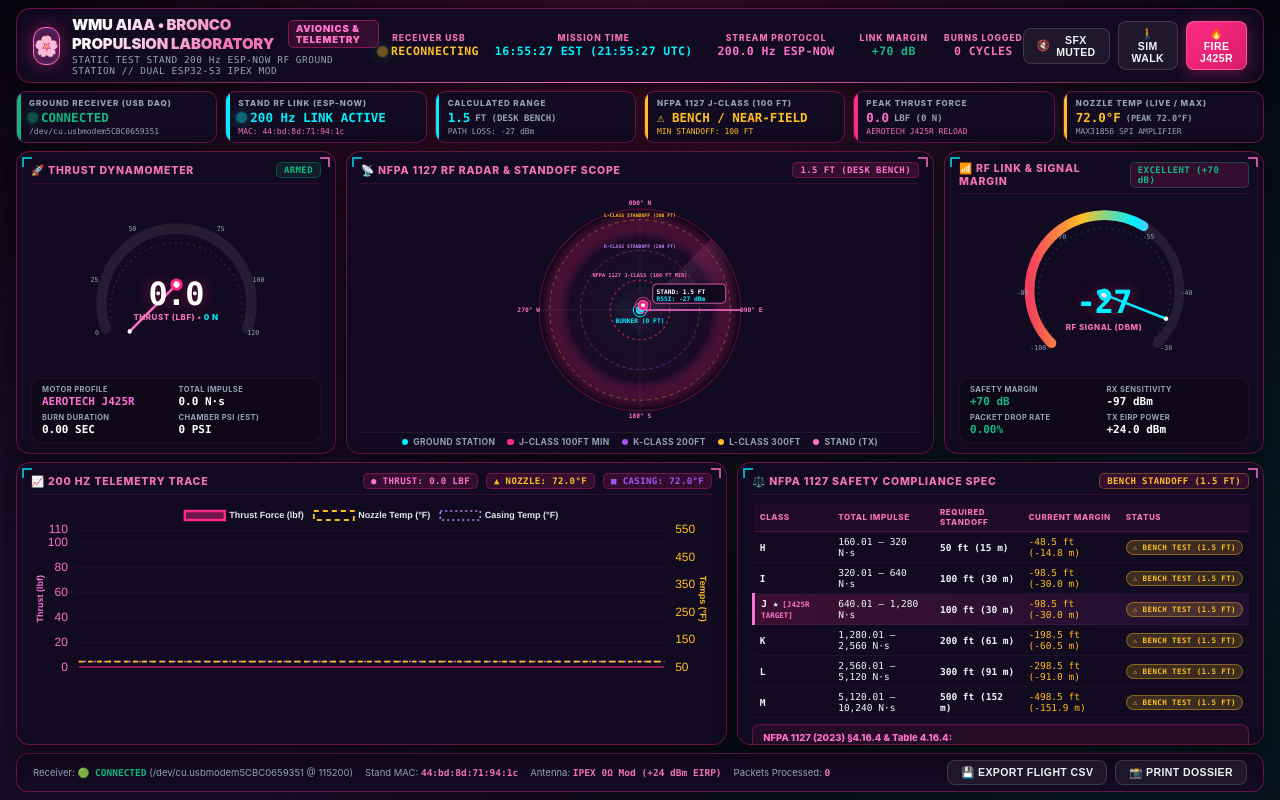
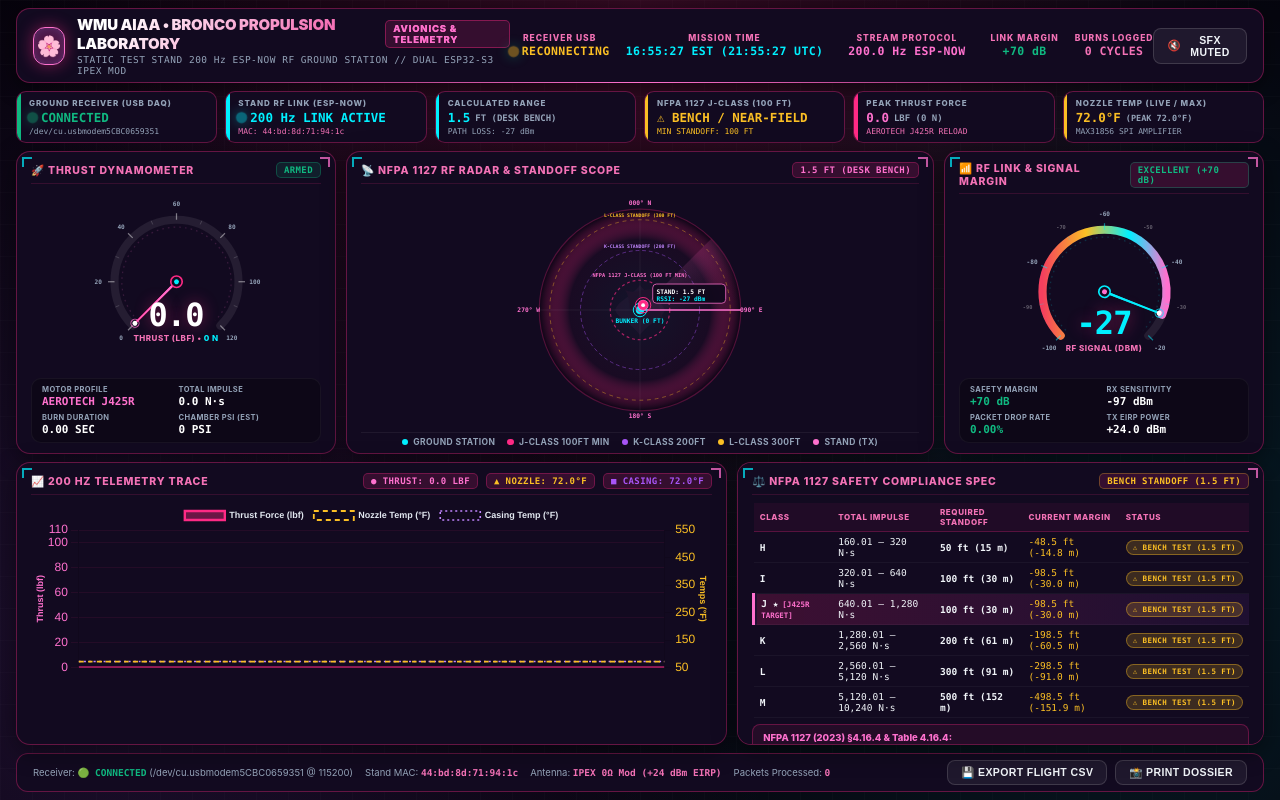
Before and after one commit to airbreak404/bpl-software, a plain HTML site: page web/index.html in a window 1280 px wide. Drawn offline with Linux system fonts and the light colour scheme; no server answers; animation ran at ten frames a second.

Commit message:
Mathematically align dial needles and remove simulation buttons

```diff
--- a/web/index.html
+++ b/web/index.html
@@ -407,18 +407,18 @@
       align-items: center;
       justify-content: center;
       position: relative;
-      margin: 2px 0 6px;
+      margin: 2px 0 4px;
     }
 
     .gauge-svg {
       width: 225px;
-      height: 150px;
+      height: 155px;
       overflow: visible;
     }
 
     .gauge-center-text {
       position: absolute;
-      bottom: 20px;
+      bottom: 4px;
       left: 0;
       right: 0;
       margin: 0 auto;
@@ -717,12 +717,6 @@
       <button class="btn btn-secondary" id="btnAudioToggle" onclick="toggleAudio()">
         <span id="audioIcon">🔇</span> SFX MUTED
       </button>
-      <button class="btn btn-secondary" id="btnSimWalk" onclick="simulateWalkOut()">
-        🚶 SIM WALK
-      </button>
-      <button class="btn" id="btnFireJ425R" onclick="triggerStaticBurn()">
-        🔥 FIRE J425R
-      </button>
     </div>
   </header>
 
@@ -795,7 +789,7 @@
 
       <!-- Thrust Dial Gauge (SVG) -->
       <div class="gauge-wrapper">
-        <svg class="gauge-svg" viewBox="0 0 250 170">
+        <svg class="gauge-svg" viewBox="0 0 250 190">
           <defs>
             <linearGradient id="thrustArcGrad" x1="0%" y1="0%" x2="100%" y2="0%">
               <stop offset="0%" stop-color="#00f0ff" />
@@ -804,29 +798,49 @@
               <stop offset="100%" stop-color="#f43f5e" />
             </linearGradient>
           </defs>
-          <!-- Gauge Background Arc -->
-          <path d="M 45 155 A 85 85 0 1 1 205 155" fill="none" stroke="rgba(255,255,255,0.08)" stroke-width="12" stroke-linecap="round" />
-          <!-- Concentric Inner Aerospace Guide Track -->
-          <path d="M 52 150 A 75 75 0 1 1 198 150" fill="none" stroke="rgba(255, 113, 206, 0.16)" stroke-width="2" stroke-dasharray="2, 5" />
+          <!-- Gauge Background Arc (R=76, 270 deg sweep from -135 to +135) -->
+          <path d="M 71.26 163.74 A 76 76 0 1 1 178.74 163.74" fill="none" stroke="rgba(255,255,255,0.08)" stroke-width="10" stroke-linecap="round" />
+          <!-- Inner Concentric Guide Track (R=67) -->
+          <path d="M 77.62 157.38 A 67 67 0 1 1 172.38 157.38" fill="none" stroke="rgba(255, 113, 206, 0.16)" stroke-width="1.5" stroke-dasharray="2, 5" />
           <!-- Animated Thrust Arc Fill -->
-          <path id="svgThrustArc" d="M 45 155 A 85 85 0 1 1 205 155" fill="none" stroke="url(#thrustArcGrad)" stroke-width="12" stroke-linecap="round" stroke-dasharray="400" stroke-dashoffset="400" />
-
-          <!-- Tick Marks & Numbers -->
-          <g font-size="7.5" fill="var(--text-muted)" font-family="var(--font-mono)" text-anchor="middle">
-            <text x="35" y="162">0</text>
-            <text x="32" y="102">25</text>
-            <text x="75" y="44">50</text>
-            <text x="175" y="44">75</text>
-            <text x="218" y="102">100</text>
-            <text x="212" y="162">120</text>
+          <path id="svgThrustArc" d="M 71.26 163.74 A 76 76 0 1 1 178.74 163.74" fill="none" stroke="url(#thrustArcGrad)" stroke-width="10" stroke-linecap="round" stroke-dasharray="358.2" stroke-dashoffset="358.2" />
+
+          <!-- Major Radial Ticks (0, 20, 40, 60, 80, 100, 120 lbf) -->
+          <line x1="71.3" y1="163.7" x2="65.6" y2="169.4" stroke="rgba(255,255,255,0.45)" stroke-width="1.5" />
+          <line x1="49.0" y1="110.0" x2="41.0" y2="110.0" stroke="rgba(255,255,255,0.45)" stroke-width="1.5" />
+          <line x1="71.3" y1="56.3" x2="65.6" y2="50.6" stroke="rgba(255,255,255,0.45)" stroke-width="1.5" />
+          <line x1="125.0" y1="34.0" x2="125.0" y2="26.0" stroke="rgba(255,255,255,0.45)" stroke-width="1.5" />
+          <line x1="178.7" y1="56.3" x2="184.4" y2="50.6" stroke="rgba(255,255,255,0.45)" stroke-width="1.5" />
+          <line x1="201.0" y1="110.0" x2="209.0" y2="110.0" stroke="rgba(255,255,255,0.45)" stroke-width="1.5" />
+          <line x1="178.7" y1="163.7" x2="184.4" y2="169.4" stroke="rgba(255,255,255,0.45)" stroke-width="1.5" />
+
+          <!-- Minor Radial Ticks (10, 30, 50, 70, 90, 110 lbf) -->
+          <line x1="54.8" y1="139.1" x2="50.2" y2="141.0" stroke="rgba(255,255,255,0.2)" stroke-width="1" />
+          <line x1="54.8" y1="80.9" x2="50.2" y2="79.0" stroke="rgba(255,255,255,0.2)" stroke-width="1" />
+          <line x1="95.9" y1="39.8" x2="94.0" y2="35.2" stroke="rgba(255,255,255,0.2)" stroke-width="1" />
+          <line x1="154.1" y1="39.8" x2="156.0" y2="35.2" stroke="rgba(255,255,255,0.2)" stroke-width="1" />
+          <line x1="195.2" y1="80.9" x2="199.8" y2="79.0" stroke="rgba(255,255,255,0.2)" stroke-width="1" />
+          <line x1="195.2" y1="139.1" x2="199.8" y2="141.0" stroke="rgba(255,255,255,0.2)" stroke-width="1" />
+
+          <!-- Numeric Dial Labels (Collinear with Radial Ticks) -->
+          <g font-size="7.5" fill="var(--text-muted)" font-family="var(--font-mono)" font-weight="700" text-anchor="middle">
+            <text x="57.1" y="180.9">0</text>
+            <text x="29.0" y="113.0">20</text>
+            <text x="57.1" y="45.1">40</text>
+            <text x="125.0" y="17.0">60</text>
+            <text x="192.9" y="45.1">80</text>
+            <text x="221.0" y="113.0">100</text>
+            <text x="192.9" y="180.9">120</text>
           </g>
 
           <!-- Needle Indicator with Smooth CSS Interpolation -->
-          <g id="svgThrustNeedleGroup" transform="rotate(-135 125 105)">
-            <line x1="125" y1="105" x2="125" y2="30" stroke="#ff71ce" stroke-width="2.8" stroke-linecap="round" />
-            <circle cx="125" cy="30" r="2.5" fill="#ffffff" />
-            <circle cx="125" cy="105" r="7" fill="#ff2a85" />
-            <circle cx="125" cy="105" r="3.5" fill="#ffffff" />
+          <g id="svgThrustNeedleGroup" transform="rotate(-135 125 110)">
+            <line x1="125" y1="110" x2="125" y2="38" stroke="#ff2a85" stroke-width="2.5" stroke-linecap="round" />
+            <polygon points="123.5,110 126.5,110 125.5,38 124.5,38" fill="#ff71ce" />
+            <circle cx="125" cy="38" r="3" fill="#ffffff" />
+            <circle cx="125" cy="38" r="5" fill="none" stroke="#ff71ce" stroke-width="1.2" opacity="0.8" />
+            <circle cx="125" cy="110" r="7" fill="#120a20" stroke="#ff2a85" stroke-width="2" />
+            <circle cx="125" cy="110" r="3" fill="#00f0ff" />
           </g>
         </svg>
 
@@ -970,7 +984,7 @@
 
       <!-- RF Dial Gauge (SVG) -->
       <div class="gauge-wrapper">
-        <svg class="gauge-svg" viewBox="0 0 250 170">
+        <svg class="gauge-svg" viewBox="0 0 250 190">
           <defs>
             <linearGradient id="rfArcGrad" x1="0%" y1="0%" x2="100%" y2="0%">
               <stop offset="0%" stop-color="#f43f5e" />
@@ -979,29 +993,48 @@
               <stop offset="100%" stop-color="#ff71ce" />
             </linearGradient>
           </defs>
-          <!-- Gauge Background Arc -->
-          <path d="M 64.89 160.1 A 85 85 0 1 1 185.1 160.1" fill="none" stroke="rgba(255,255,255,0.08)" stroke-width="11" stroke-linecap="round" />
-          <!-- Concentric Inner Guide Track -->
-          <path d="M 70 156 A 75 75 0 1 1 180 156" fill="none" stroke="rgba(0, 240, 255, 0.16)" stroke-width="2" stroke-dasharray="2, 5" />
+          <!-- Gauge Background Arc (R=76, 270 deg sweep from -135 to +135) -->
+          <path d="M 71.26 163.74 A 76 76 0 1 1 178.74 163.74" fill="none" stroke="rgba(255,255,255,0.08)" stroke-width="10" stroke-linecap="round" />
+          <!-- Concentric Inner Guide Track (R=67) -->
+          <path d="M 77.62 157.38 A 67 67 0 1 1 172.38 157.38" fill="none" stroke="rgba(0, 240, 255, 0.16)" stroke-width="1.5" stroke-dasharray="2, 5" />
           <!-- Animated RF Arc Fill -->
-          <path id="svgRfArc" d="M 64.89 160.1 A 85 85 0 1 1 185.1 160.1" fill="none" stroke="url(#rfArcGrad)" stroke-width="11" stroke-linecap="round" stroke-dasharray="400" stroke-dashoffset="100" />
-
-          <!-- Tick Marks & dBm Labels -->
-          <g font-size="7.5" fill="var(--text-muted)" font-family="var(--font-mono)" text-anchor="middle">
-            <text x="50" y="168">-100</text>
-            <text x="32" y="105">-85</text>
-            <text x="75" y="42">-70</text>
-            <text x="175" y="42">-55</text>
-            <text x="218" y="105">-40</text>
-            <text x="195" y="168">-30</text>
+          <path id="svgRfArc" d="M 71.26 163.74 A 76 76 0 1 1 178.74 163.74" fill="none" stroke="url(#rfArcGrad)" stroke-width="10" stroke-linecap="round" stroke-dasharray="358.2" stroke-dashoffset="358.2" />
+
+          <!-- Major Radial Ticks (-100, -80, -60, -40, -20 dBm) -->
+          <line x1="71.3" y1="163.7" x2="65.6" y2="169.4" stroke="rgba(0,240,255,0.5)" stroke-width="1.5" />
+          <line x1="54.8" y1="80.9" x2="47.4" y2="77.9" stroke="rgba(0,240,255,0.5)" stroke-width="1.5" />
+          <line x1="125.0" y1="34.0" x2="125.0" y2="26.0" stroke="rgba(0,240,255,0.5)" stroke-width="1.5" />
+          <line x1="195.2" y1="80.9" x2="202.6" y2="77.9" stroke="rgba(0,240,255,0.5)" stroke-width="1.5" />
+          <line x1="178.7" y1="163.7" x2="184.4" y2="169.4" stroke="rgba(0,240,255,0.5)" stroke-width="1.5" />
+
+          <!-- Minor Radial Ticks (-90, -70, -50, -30 dBm) -->
+          <line x1="50.5" y1="124.8" x2="45.6" y2="125.8" stroke="rgba(0,240,255,0.3)" stroke-width="1" />
+          <line x1="82.8" y1="46.8" x2="80.0" y2="42.7" stroke="rgba(0,240,255,0.3)" stroke-width="1" />
+          <line x1="167.2" y1="46.8" x2="170.0" y2="42.7" stroke="rgba(0,240,255,0.3)" stroke-width="1" />
+          <line x1="199.5" y1="124.8" x2="204.4" y2="125.8" stroke="rgba(0,240,255,0.3)" stroke-width="1" />
+
+          <!-- Numeric Dial Labels (Collinear with Radial Ticks) -->
+          <g font-size="7.5" fill="var(--text-muted)" font-family="var(--font-mono)" font-weight="700" text-anchor="middle">
+            <text x="57.1" y="180.9">-100</text>
+            <text x="36.3" y="76.3">-80</text>
+            <text x="125.0" y="17.0">-60</text>
+            <text x="213.7" y="76.3">-40</text>
+            <text x="192.9" y="180.9">-20</text>
+            <!-- Minor Labels for Sub-Grid Precision -->
+            <text x="30.8" y="131.7" font-size="6.5" fill="rgba(255,255,255,0.35)">-90</text>
+            <text x="71.7" y="33.2" font-size="6.5" fill="rgba(255,255,255,0.35)">-70</text>
+            <text x="178.3" y="33.2" font-size="6.5" fill="rgba(255,255,255,0.35)">-50</text>
+            <text x="219.2" y="131.7" font-size="6.5" fill="rgba(255,255,255,0.35)">-30</text>
           </g>
 
           <!-- Needle Indicator with Smooth CSS Interpolation -->
-          <g id="svgRfNeedleGroup" transform="rotate(135 125 105)">
-            <line x1="125" y1="105" x2="125" y2="30" stroke="#00f0ff" stroke-width="2.8" stroke-linecap="round" />
-            <circle cx="125" cy="30" r="2.5" fill="#ffffff" />
-            <circle cx="125" cy="105" r="7" fill="#00f0ff" />
-            <circle cx="125" cy="105" r="3.5" fill="#ffffff" />
+          <g id="svgRfNeedleGroup" transform="rotate(-135 125 110)">
+            <line x1="125" y1="110" x2="125" y2="38" stroke="#00f0ff" stroke-width="2.5" stroke-linecap="round" />
+            <polygon points="123.5,110 126.5,110 125.5,38 124.5,38" fill="#00f0ff" />
+            <circle cx="125" cy="38" r="3" fill="#ffffff" />
+            <circle cx="125" cy="38" r="5" fill="none" stroke="#00f0ff" stroke-width="1.2" opacity="0.8" />
+            <circle cx="125" cy="110" r="7" fill="#120a20" stroke="#00f0ff" stroke-width="2" />
+            <circle cx="125" cy="110" r="3" fill="#ff71ce" />
           </g>
         </svg>
 
@@ -1300,10 +1333,6 @@
     let lastSampleTimeMs = null;
     let isBurnActive = false;
 
-    // Mode flags
-    let isManualBurnRunning = false;
-    let isManualWalkRunning = false;
-
     // Dynamic Targets for Damped Rendering
     let smoothThrust = 0.0;
     let smoothRssi = -27.0;
@@ -1375,10 +1404,11 @@
     // SVG Gauge Updaters with Real Physics
     function updateThrustGauge(lbf) {
       const clamped = Math.max(0, Math.min(120, lbf));
-      const deg = -135 + (clamped / 120) * 270;
-      document.getElementById('svgThrustNeedleGroup').setAttribute('transform', `rotate(${deg} 125 105)`);
-
-      const offset = 400 - (clamped / 120) * 270;
+      const ratio = clamped / 120.0;
+      const deg = -135 + ratio * 270;
+      document.getElementById('svgThrustNeedleGroup').setAttribute('transform', `rotate(${deg} 125 110)`);
+
+      const offset = 358.2 - ratio * 358.2;
       document.getElementById('svgThrustArc').setAttribute('stroke-dashoffset', offset);
 
       const valElem = document.getElementById('valThrust');
@@ -1430,9 +1460,9 @@
       const clamped = Math.max(-100, Math.min(-20, rssi));
       const ratio = (clamped - (-100)) / 80.0;
       const deg = -135 + ratio * 270;
-      document.getElementById('svgRfNeedleGroup').setAttribute('transform', `rotate(${deg} 125 105)`);
-
-      const offset = 400 - ratio * 270;
+      document.getElementById('svgRfNeedleGroup').setAttribute('transform', `rotate(${deg} 125 110)`);
+
+      const offset = 358.2 - ratio * 358.2;
       document.getElementById('svgRfArc').setAttribute('stroke-dashoffset', offset);
       document.getElementById('valRssi').innerText = Math.round(clamped);
 
@@ -1515,8 +1545,6 @@
 
     // Packet receiver with dynamic physics integration
     function handleTelemetryPacket(d) {
-      if (isManualBurnRunning || isManualWalkRunning) return;
-
       packetCount++;
 
       targetThrust = d.thrust;
@@ -1735,132 +1763,6 @@
     }
     connectSse();
 
-    // Simulation: 200 Hz Aerotech J425R Static Burn Profile (On-Demand Manual Trigger)
-    let simBurnInterval = null;
-    function triggerStaticBurn() {
-      initAudio();
-      playIgnitionAudio();
-      isManualBurnRunning = true;
-      let step = 0;
-      const totalSteps = 45;
-      currentTotalImpulseNs = 0.0;
-      isBurnActive = true;
-      burnStartTimestamp = Date.now();
-
-      const fireBtn = document.getElementById('btnFireJ425R');
-      fireBtn.disabled = true;
-      fireBtn.innerText = '🔥 FIRING...';
-      fireBtn.style.boxShadow = '0 0 25px #ff2a85, 0 0 45px #ff71ce';
-
-      if (simBurnInterval) clearInterval(simBurnInterval);
-
-      simBurnInterval = setInterval(() => {
-        step++;
-        let thrust = 0;
-        let t_ms = step * 40;
-
-        if (step <= 4) {
-          thrust = (step / 4) * 92.8;
-        } else if (step <= 20) {
-          thrust = 92.8 - (step - 4) * 0.8 + (Math.random() * 2 - 1);
-        } else if (step <= 36) {
-          thrust = 75.0 - (step - 20) * 2.2 + (Math.random() * 1.5 - 0.75);
-        } else if (step <= 40) {
-          thrust = Math.max(0, 15.0 - (step - 36) * 3.7);
-        } else {
-          thrust = 0.0;
-        }
-
-        let nozzle = 72 + Math.min(378, step * 9.5);
-        let casing = 72 + Math.min(65, step * 1.6);
-        let rssi = -27;
-        let dist = 1.5;
-
-        targetThrust = Math.max(0, thrust);
-        targetNozzle = nozzle;
-        targetCasing = casing;
-        targetRssi = rssi;
-        targetDist = dist;
-
-        // Numerical Integration
-        const dtSec = 0.040;
-        if (targetThrust > 0.5) {
-          currentTotalImpulseNs += targetThrust * 4.44822 * dtSec;
-          const motorClass = getMotorClassLetter(currentTotalImpulseNs);
-          document.getElementById('valTotalImpulse').innerText = `${currentTotalImpulseNs.toFixed(1)} N·s (${motorClass})`;
-          activeBurnDuration = step * 0.040;
-          document.getElementById('valBurnDuration').innerText = activeBurnDuration.toFixed(2) + ' SEC';
-        }
-
-        flightLog.push({
-          timestamp_ms: t_ms,
-          thrust: targetThrust,
-          temp_casing: casing,
-          temp_nozzle: nozzle,
-          temp_ambient: 72.0,
-          rssi: rssi,
-          dist_ft: dist,
-          dist_m: dist * 0.3048,
-          hardware_active: false,
-          packet_drop_rate: 0.0
-        });
-
-        if (step >= totalSteps) {
-          clearInterval(simBurnInterval);
-          simBurnInterval = null;
-          burnCount++;
-          document.getElementById('lblBurnCount').innerText = burnCount;
-          const hdrBurns = document.getElementById('hdrBurnCount');
-          if (hdrBurns) hdrBurns.innerText = `${burnCount} CYCLES`;
-
-          fireBtn.disabled = false;
-          fireBtn.innerText = '🔥 FIRE J425R';
-          fireBtn.style.boxShadow = '';
-          isBurnActive = false;
-
-          setTimeout(() => {
-            isManualBurnRunning = false;
-          }, 2500);
-        }
-      }, 40);
-    }
-
-    // Simulation: Dynamic Walk Out Test (1.5 ft desk -> 320 ft field)
-    let simWalkInterval = null;
-    function simulateWalkOut() {
-      initAudio();
-      isManualWalkRunning = true;
-      let walkStep = 0;
-      const totalWalkSteps = 60;
-      const walkBtn = document.getElementById('btnSimWalk');
-      walkBtn.disabled = true;
-      walkBtn.innerText = '🚶 WALKING...';
-
-      if (simWalkInterval) clearInterval(simWalkInterval);
-
-      simWalkInterval = setInterval(() => {
-        walkStep++;
-        const progress = walkStep / totalWalkSteps;
-        const currentDist = progress <= 0.6 ? 1.5 + (progress / 0.6) * 318.5 : 320 - ((progress - 0.6) / 0.4) * 318.5;
-
-        const ratio = Math.log10(currentDist * 0.3048);
-        const rssi = Math.round(-35.0 - (ratio * 22.0));
-
-        targetDist = currentDist;
-        targetRssi = rssi;
-
-        playBeep(440 + currentDist * 1.5, 0.04, 'triangle');
-
-        if (walkStep >= totalWalkSteps) {
-          clearInterval(simWalkInterval);
-          simWalkInterval = null;
-          walkBtn.disabled = false;
-          walkBtn.innerText = '🚶 SIM WALK';
-          isManualWalkRunning = false;
-        }
-      }, 70);
-    }
-
     function exportFlightLog() {
       if (flightLog.length === 0) {
         alert("Telemetry buffer empty — waiting for motor burn or sensor data!");
```
Also changed, not shown: web/dashboard_screenshot.png.
